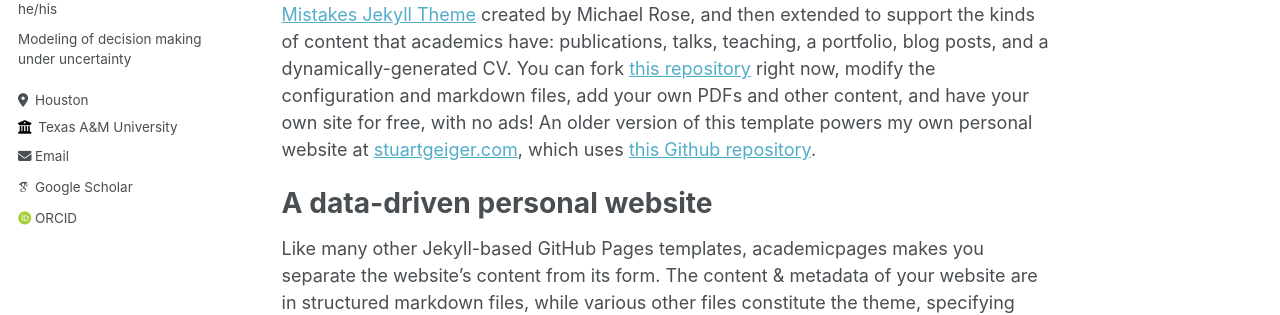
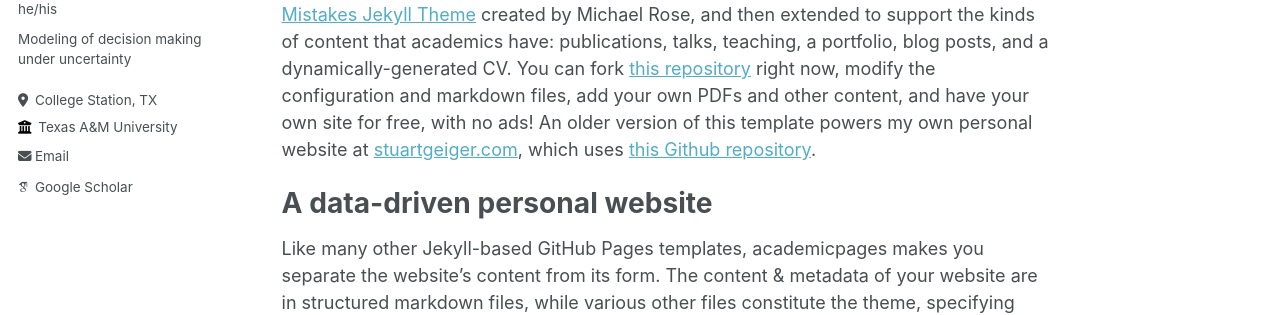
Before and after one commit to WANGZHIDE93429/WANGZHIDE93429.github.io, a Jekyll site: the page built from _pages/about.md, in a window 1280 px wide. Shown: the part 263-578 px from the top of the page. Built offline with Jekyll 4.4.1, drawn with Linux system fonts in a browser that asks for light colours; some web fonts are replaced.

Commit message:
Update _config.yml

```diff
--- a/_config.yml
+++ b/_config.yml
@@ -25,7 +25,7 @@ author:
   name             : "Zhide Wang"
   pronouns         : "he/his" # example: "she/her"
   bio              : "Modeling of decision making under uncertainty"
-  location         : "Houston"
+  location         : "College Station, TX"
   employer         : "Texas A&M University"
   uri              : # URL
   email            : "liang93429@tamu.edu"
@@ -34,7 +34,7 @@ author:
   arxiv            : # URL - Update with the correct link to your profile
   googlescholar    : "https://scholar.google.com/citations?user=PS_CX0AAAAAJ"
   impactstory      : # URL
-  orcid            : "http://orcid.org/0000-0002-6970-399X"
+  orcid            : # "http://orcid.org/0000-0002-6970-399X"
   pubmed           : # "https://www.ncbi.nlm.nih.gov/pubmed/?term=john+snow"
   researchgate     : # URL
 
```
